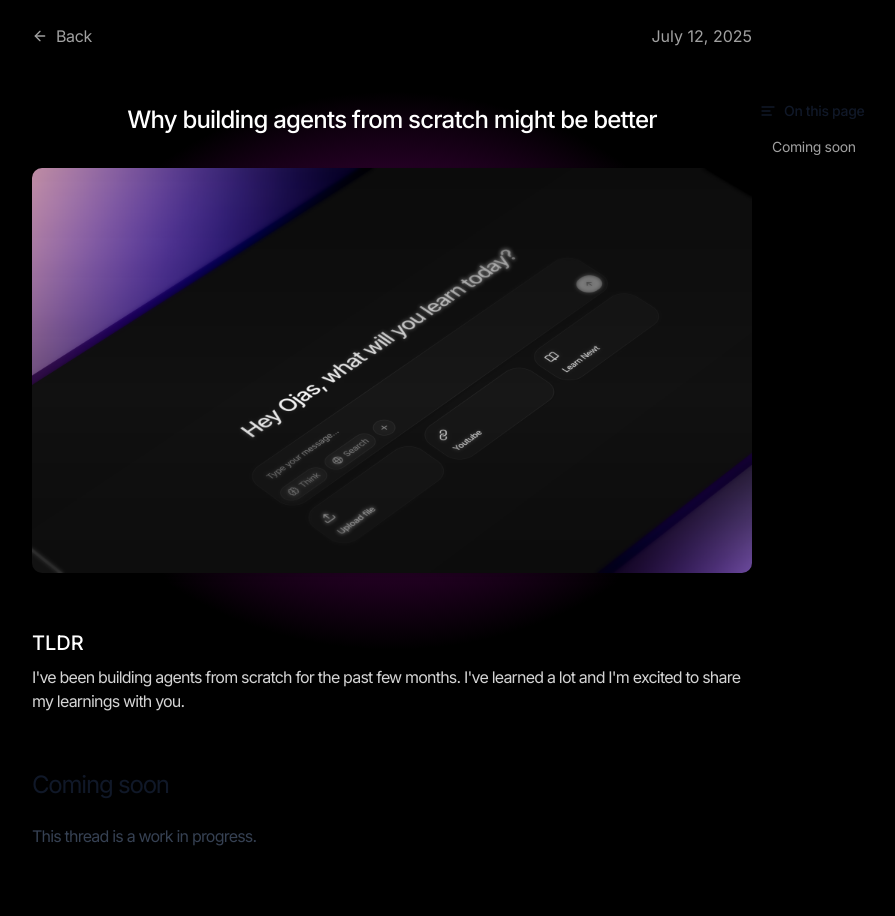
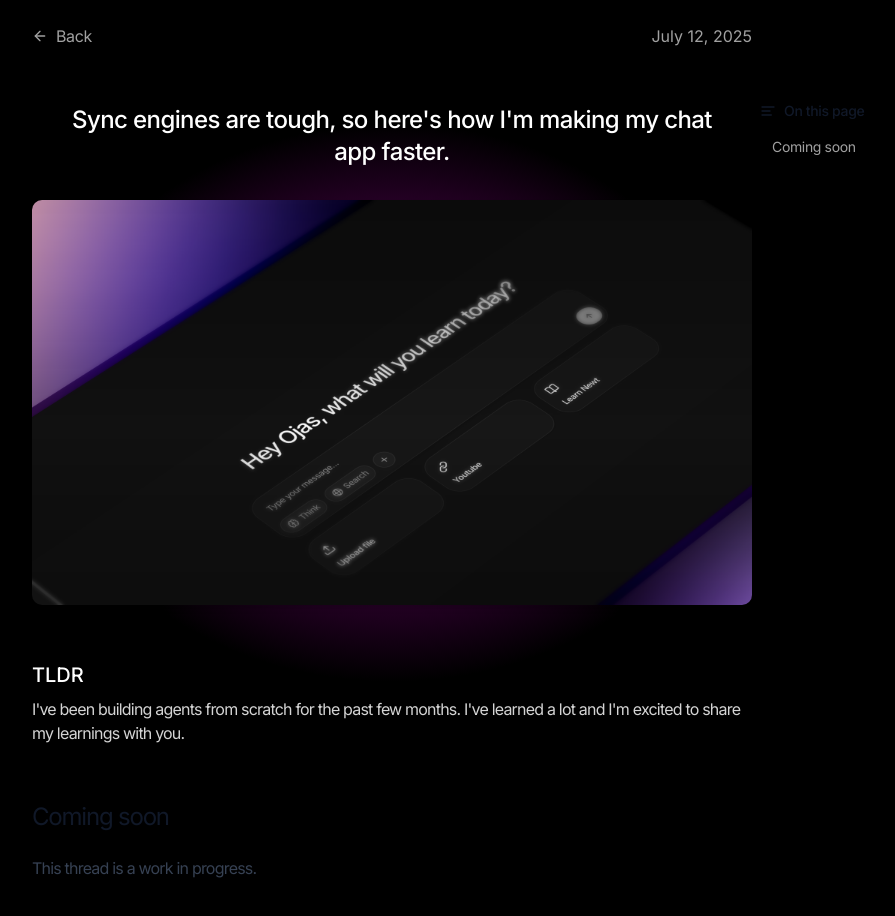
Before and after one commit to ojassingh/website, a Next.js app: page /blog/problem-with-agents in a window 1280 px wide. Shown: the top 916 px of the page, without its empty margins (248-1143 px from the left). Built offline with nearby package versions, Linux system fonts and the light colour scheme.

Commit message:
Update shits

```diff
--- a/src/app/blog/[slug]/page.tsx
+++ b/src/app/blog/[slug]/page.tsx
@@ -61,7 +61,7 @@ export default async function Page(props: {
         <div className="py-14 grid place-content-center">
           <article className="">
             <div className="tracking-tighter">
-              <h1 className="text-center text-2xl font-medium">
+              <h1 className="text-center text-2xl tracking-tight text-pretty font-medium">
                 {frontmatter.title}
               </h1>
             </div>
--- a/src/content/problem-with-agents.mdx
+++ b/src/content/problem-with-agents.mdx
@@ -1,5 +1,5 @@
 ---
-title: "Why building agents from scratch might be better"
+title: "Sync engines are tough, so here's how I'm making my chat app faster."
 date: "July 12, 2025"
 thumbnail: "/newt.png"
 color: "#800080"
```
